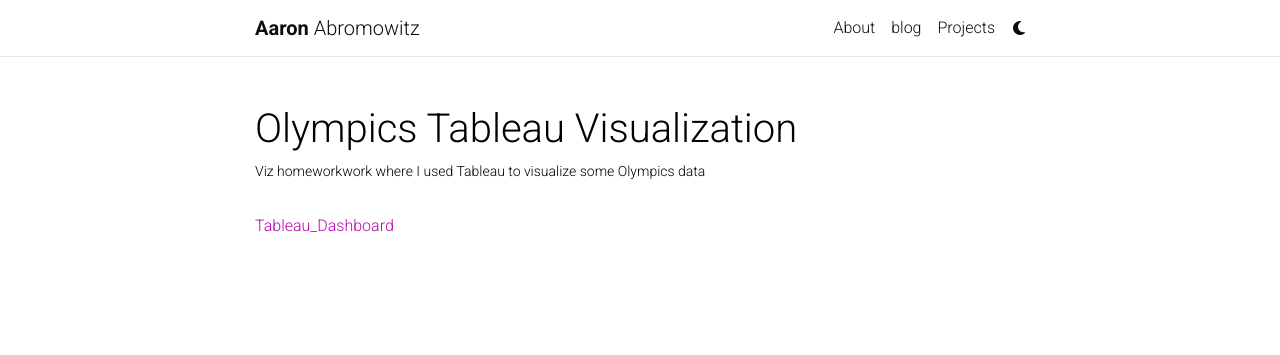
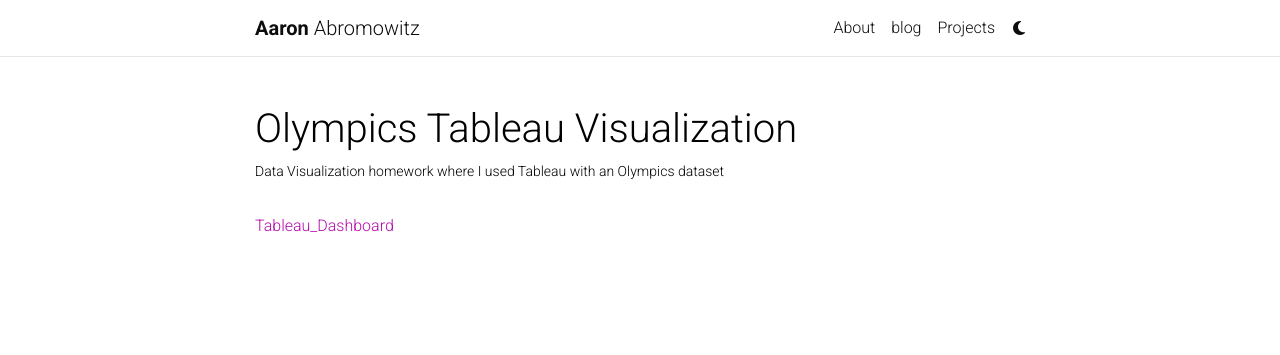
Before and after one commit to aabromowitz/aabromowitz.github.io, a Jekyll site: the page built from _projects/TableauVizHomework.md, in a window 1280 px wide. Shown: the top 355 px of the page. Built offline with Jekyll 4.4.1, drawn with Linux system fonts in a browser that asks for light colours; comment, search, counter and statistics services are not loaded; a style sheet for code colours, icons or effects is not loaded.

Commit message:
PNG instead of JPG

```diff
--- a/_projects/TableauVizHomework.md
+++ b/_projects/TableauVizHomework.md
@@ -1,8 +1,8 @@
 ---
 layout: page
 title: Olympics Tableau Visualization
-description: Viz homeworkwork where I used Tableau to visualize some Olympics data
-img: assets/img/Olympic_Rings_Screenshot.jpg
+description: Data Visualization homework where I used Tableau with an Olympics dataset
+img: assets/img/Olympic_Rings_Screenshot.png
 importance: 1
 category: School
 related_publications:
```
